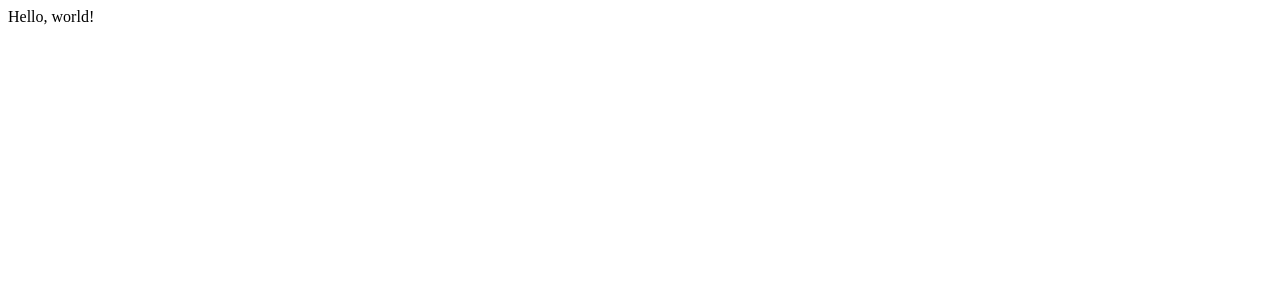
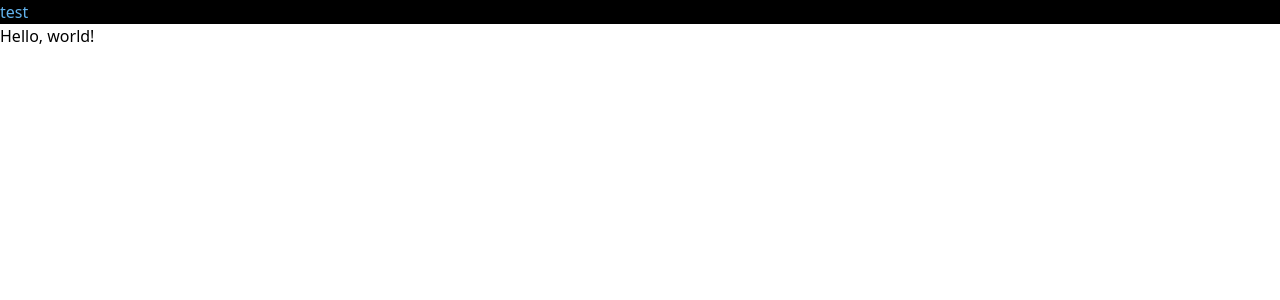
Before and after one commit to pshushereba/portfolio, a Next.js app: page / in a window 1280 px wide. Shown: the top 300 px of the page. Built offline with nearby package versions, Linux system fonts and the light colour scheme.

Commit message:
Wired up Tailwind CSS.

```diff
--- /dev/null
+++ b/components/layout/Header.js
@@ -0,0 +1,9 @@
+const Header = () => {
+  return (
+    <div className="bg-black">
+      <h2 className="text-blue-400">test</h2>
+    </div>
+  );
+};
+
+export default Header;
--- a/package.json
+++ b/package.json
@@ -4,9 +4,13 @@
   "description": "",
   "main": "index.js",
   "dependencies": {
+    "@fullhuman/postcss-purgecss": "^2.3.0",
+    "autoprefixer": "^9.8.5",
     "next": "^9.4.4",
+    "postcss-import": "^12.0.1",
+    "react": "^16.13.1",
     "react-dom": "^16.13.1",
-    "react": "^16.13.1"
+    "tailwindcss": "^1.5.1"
   },
   "devDependencies": {},
   "scripts": {
--- /dev/null
+++ b/pages/_app.js
@@ -0,0 +1,12 @@
+import React from "react";
+import App from "next/app";
+import "../styles/styles.css";
+
+class MyApp extends App {
+  render() {
+    const { Component, pageProps } = this.props;
+    return <Component {...pageProps} />;
+  }
+}
+
+export default MyApp;
--- a/pages/index.js
+++ b/pages/index.js
@@ -1,5 +1,12 @@
+import Header from "../components/layout/Header.js";
+
 const Index = ({ title, description, ...props }) => {
-  return <div>Hello, world!</div>;
+  return (
+    <div>
+      <Header />
+      <p>Hello, world!</p>
+    </div>
+  );
 };
 
 export default Index;
--- /dev/null
+++ b/postcss.config.js
@@ -0,0 +1,15 @@
+const purgecss = [
+  "@fullhuman/postcss-purgecss",
+  {
+    content: ["./components/**/*.js", "./pages/**/*.js"],
+    defaultExtractor: (content) => content.match(/[\w-/:]+(?<!:)/g) || [],
+  },
+];
+module.exports = {
+  plugins: [
+    "postcss-import",
+    "tailwindcss",
+    "autoprefixer",
+    ...(process.env.NODE_ENV === "production" ? [purgecss] : []),
+  ],
+};
--- /dev/null
+++ b/styles/styles.css
@@ -0,0 +1,3 @@
+@import "tailwindcss/base";
+@import "tailwindcss/components";
+@import "tailwindcss/utilities";
```
Also changed, not shown: 1 other file (tests, documents, lock files or other folders).
